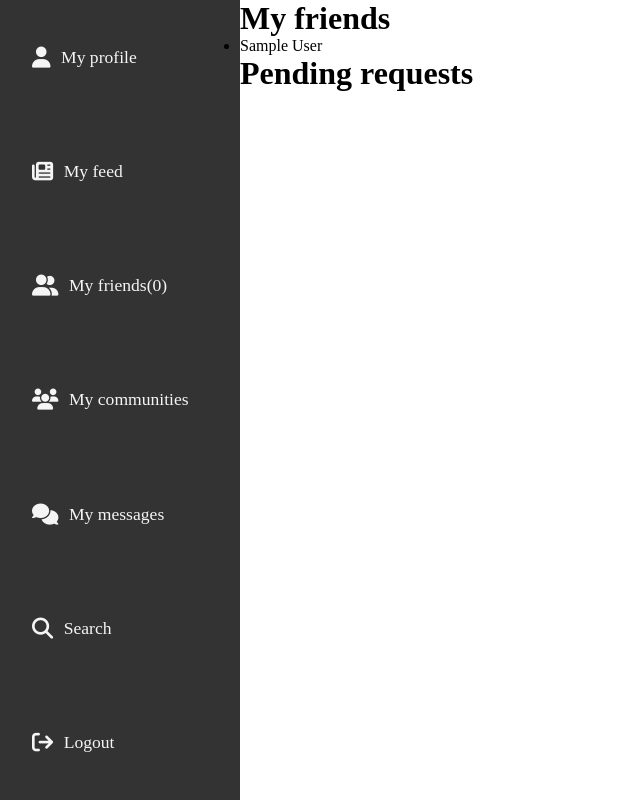
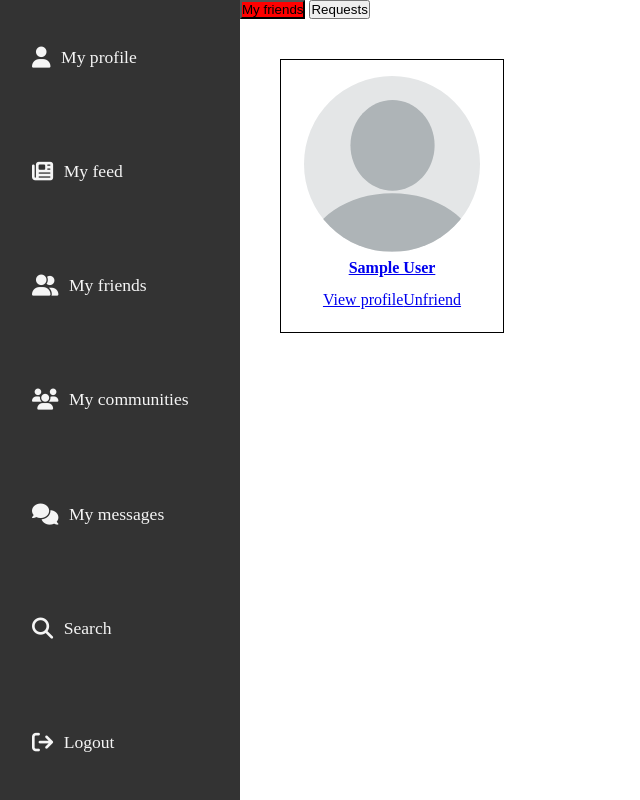
Before and after one commit to lexach91/Django-social-network-PP4, a Django app: page /friends/my-friends/ in a window 1280 px wide. Shown: the whole page, without its empty margins (0-640 px from the left). Run offline with Django 3.2, Linux system fonts and the light colour scheme; a user stored in the database is signed in; tables that the repository leaves empty hold one stand-in row (values such as "Sample post"); some libraries are stand-ins or nearby versions.

Commit message:
Add structure, basic styles, and functionality to my friends page

```diff
--- a/friends/templates/friends/my_friends.html
+++ b/friends/templates/friends/my_friends.html
@@ -1,30 +1,103 @@
 {% extends "base.html" %}
-
+{% load static %}
 
     {% block content %}
 
-    <h1>My friends</h1>
-    <ul>
-        {% for friend in friends %}
-            <li>{{ friend }}</li>
-        {% endfor %}
-    </ul>
-    <h1>Pending requests</h1>
-    <ul>
-        {% for friend_request in pending_requests %}
-            <li>{{ friend_request }}
-                <div>
-                    <button class="acceptFriend" data-id="{{ friend_request.id }}">Accept</button>
-                    <button class="declineFriend" data-id="{{ friend_request.id }}">Decline</button>
+    <div class="swithers">
+        <button id="profilesFriends" class="switch-button active">My friends</button>
+        <button id="profilesRequests" class="switch-button">Requests</button>
+    </div>
+    <div class="friends-container">
+        <div id="friends" class="profiles-list">
+            {% for friend in friends %}
+                <div class="profile-list-card">
+                    <div class="profile-list-avatar">
+                        {% if friend.profile.avatar %}
+                            <img src="{{ friend.avatar.url }}" alt="avatar" class="friend-avatar">
+                        {% else %}
+                            <img src="{% static 'images/default_avatar.svg' %}" alt="avatar" class="friend-avatar">
+                        {% endif %}
+                    </div>
+                    <div class="profile-list-name">
+                        <strong>
+                            <a href="{% url 'user_profile' friend.user.username %}">
+                                {{ friend }}
+                            </a>
+                        </strong>
+                    </div>
+                    <div class="friend-buttons">
+                        <a href="{% url 'user_profile' friend.user.username %}">
+                            View profile
+                        </a>
+                        <a href="#">
+                            Unfriend
+                        </a>
+                    </div>
                 </div>
-            </li>
-        {% endfor %}
-    </ul>
+            {% endfor %}
+        </div>
+
+        <div id="friend-requests" class="profiles-list">
+            {% for friend_request in pending_requests %}
+                <div class="profile-list-card">
+                    <div class="profile-list-avatar">
+                        {% if friend_request.from_profile.avatar %}
+                            <img src="{{ friend_request.from_profile.avatar.url }}" alt="avatar" class="friend-avatar">
+                        {% else %}
+                            <img src="{% static 'images/default_avatar.svg' %}" alt="avatar" class="friend-avatar">
+                        {% endif %}
+                    </div>
+                    <div class="profile-list-name">
+                        <strong>
+                            <a href="{% url 'user_profile' friend_request.from_profile.user.username %}">
+                                {{ friend_request.from_profile }}
+                            </a>
+                        </strong>
+                    </div>
+                    <div class="friend-buttons">
+                        <a href="{% url 'user_profile' friend_request.from_profile.user.username %}">
+                            View profile
+                        </a>
+                        <a href="#">
+                            Accept
+                        </a>
+                        <a href="#">
+                            Decline
+                        </a>
+                    </div>
+                </div>
+            {% endfor %}
+        </div>
+    </div>
+
 
 
     <script>
     const acceptFriendUrl = "{% url 'accept-friend-request' %}";
     const declineFriendUrl = "{% url 'decline-friend-request' %}";
+
+
+    const friendsSwitch = document.querySelector('#profilesFriends');
+    const requestsSwitch = document.querySelector('#profilesRequests');
+
+    const friendsContainer = document.querySelector('#friends');
+    const requestsContainer = document.querySelector('#friend-requests');
+    requestsContainer.classList.add('hidden');
+
+    friendsSwitch.addEventListener('click', () => {
+        friendsSwitch.classList.add('active');
+        requestsSwitch.classList.remove('active');
+        friendsContainer.classList.remove('hidden');
+        requestsContainer.classList.add('hidden');
+    });
+
+    requestsSwitch.addEventListener('click', () => {
+        requestsSwitch.classList.add('active');
+        friendsSwitch.classList.remove('active');
+        requestsContainer.classList.remove('hidden');
+        friendsContainer.classList.add('hidden');
+    });
+
 
     $('.acceptFriend').click(function() {
         const id = $(this).data('id');
--- a/static/css/base.css
+++ b/static/css/base.css
@@ -120,3 +120,67 @@ body {
     border-radius: 50%;
     margin-right: .5em;
 }
+
+/* ---------------- Profiles/Friends/Requests list -------------------- */
+
+.friends-container {
+    width: 100%;
+    padding: 2em;
+}
+
+.profiles-list {
+    width: 100%;
+    display: flex;
+    flex-wrap: wrap;
+    flex-direction: row;
+    justify-content: flex-start;
+}
+
+.profile-list-card {
+    width: 14em;
+    padding: 1em;
+    margin: .5em;
+    /* height: 80%; */
+    /* background-color: red; */
+    border: 1px solid black;
+    display: flex;
+    flex-direction: column;
+    justify-content: space-between;
+    align-items: center;
+
+}
+
+.profile-list-avatar {
+    width: 11em;
+    height: 11em;
+    border-radius: 50%;
+    /* margin: 0 auto; */
+}
+
+.profile-list-avatar img {
+    width: 100%;
+    height: 100%;
+    border-radius: 50%;
+}
+
+.profile-list-name {
+    /* font-size: 1.2em; */
+    /* margin-top: .5em; */
+    height: 2em;
+    display: flex;
+    align-items: center;
+}
+
+.friend-buttons {
+    height: 2em;
+    display: flex;
+    align-items: center;
+}
+
+.hidden {
+    display: none;
+}
+
+.active {
+    background-color: red;
+}
--- a/templates/base.html
+++ b/templates/base.html
@@ -35,7 +35,7 @@
                     </li>
                     <li class="navigation-item">
                         <a href="{% url 'my-friends' %}"><i class="fas fa-user-friends"></i>My friends
-                        {% if user.profile.friend_request_to_profile %}
+                        {% if user.profile.pending_friend_requests %}
                             <span class="badge"> ({{ user.profile.pending_friend_requests.count }})</span>
                         {% endif %}
                         </a>
```
